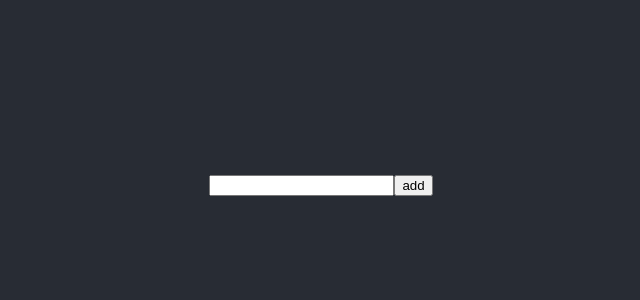
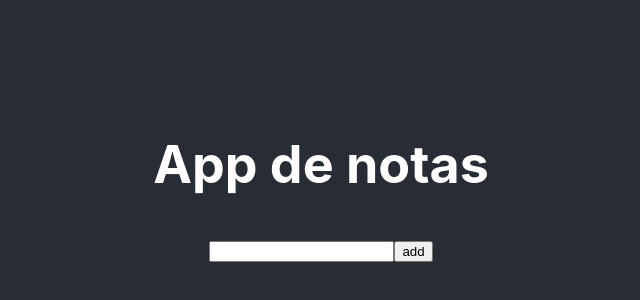
Before and after one commit to retaLazyCodes/notes-client, a React (Create React App) app: page / in a window 1280 px wide. Shown: the part 194-494 px from the top of the page, without its empty margins (319-959 px from the left). Built offline with nearby package versions, Linux system fonts and the light colour scheme.

Commit message:
refactor, cleaned App component

```diff
--- a/package.json
+++ b/package.json
@@ -36,5 +36,8 @@
       "last 1 firefox version",
       "last 1 safari version"
     ]
+  },
+  "devDependencies": {
+    "deep-freeze": "^0.0.1"
   }
 }
--- a/src/App.js
+++ b/src/App.js
@@ -1,48 +1,16 @@
-import { useDispatch, useSelector } from 'react-redux';
 import './App.css';
+import NoteForm from './components/NoteForm';
+import Notes from './components/Notes';
+
 
 function App() {
-  const notes = useSelector(state => state)
-  const dispatch = useDispatch()
-
-  const handleAddNote = (e) => {
-    e.preventDefault()
-    const { target } = e
-    const content = target.note.value
-    target.note.value = ''
-    dispatch({
-      type: '@notes/created',
-      payload: {
-        content,
-        important: false,
-        id: 1
-      }
-    })
-  }
 
   return (
     <div className="App">
       <header className="App-header">
-        <form onSubmit={handleAddNote}>
-          <input name="note" />
-          <button>add</button>
-        </form>
-        <ul>
-          {
-            notes.map(note => {
-              return <li key={note.id}>
-                {note.content}
-                <strong>
-                  {
-                    note.important
-                      ? ' important'
-                      : ' not important'
-                  }
-                </strong>
-              </li>
-            })
-          }
-        </ul>
+        <h1>App de notas</h1>
+        <NoteForm />
+        <Notes />
       </header>
     </div>
   );
--- a/src/store.js
+++ b/src/store.js
@@ -1,8 +1,10 @@
 import { createStore } from "redux";
 import { noteReducer } from "./redux/reducers/noteReducer";
 
-const store = createStore(noteReducer,
-    window.__REDUX_DEVTOOLS_EXTENSION__ && window.__REDUX_DEVTOOLS_EXTENSION__());
+const store = createStore(
+    noteReducer,
+    window.__REDUX_DEVTOOLS_EXTENSION__ && window.__REDUX_DEVTOOLS_EXTENSION__()
+)
 
 
 export default store
```
Also changed, not shown: 1 other file (tests, documents, lock files or other folders).
